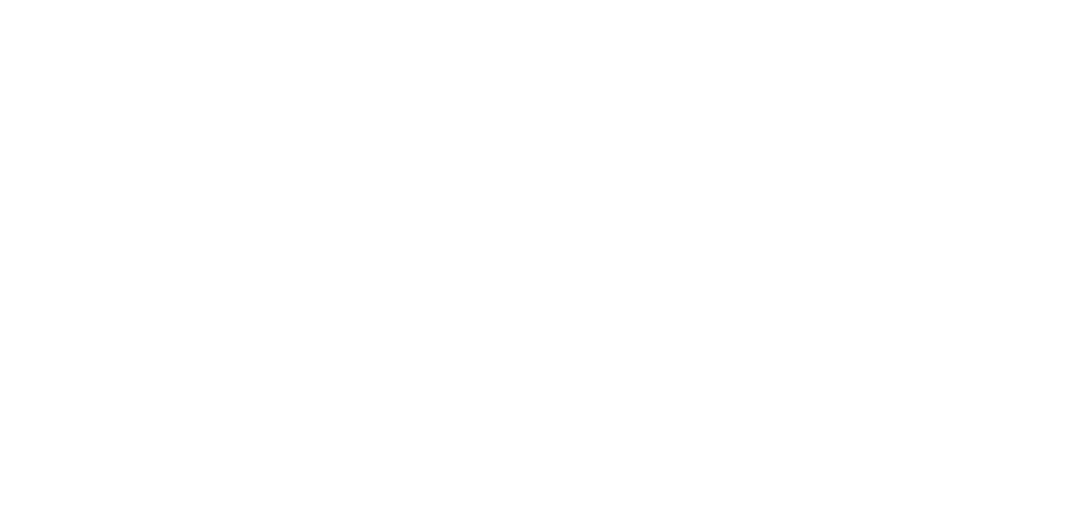
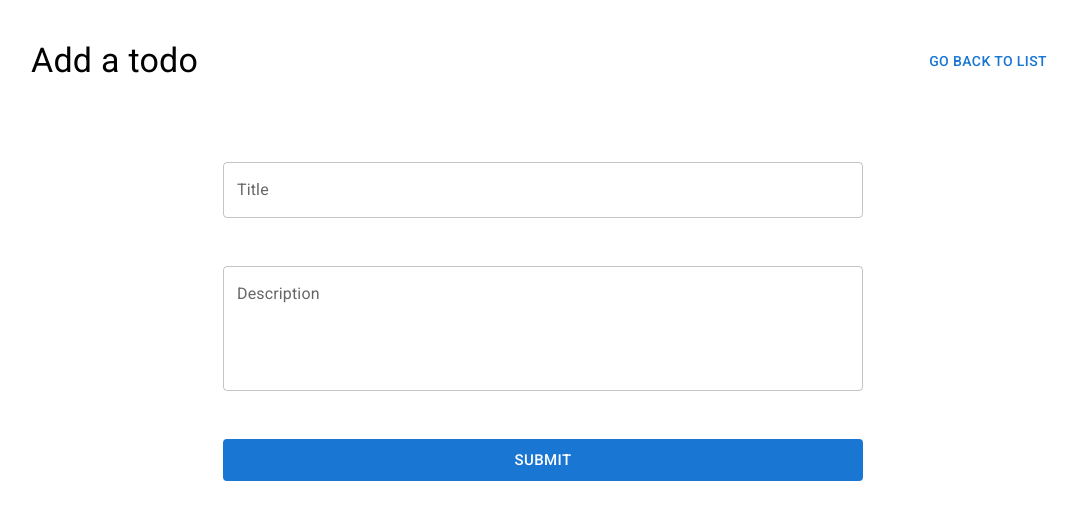
Before and after one commit to Xritrios/test-technique-front-js, a React (Vite) app: page /add in a window 1280 px wide. Before the commit this address had no page. Shown: the top 520 px of the page, without its empty margins (97-1175 px from the left). Built offline with nearby package versions, Linux system fonts and the light colour scheme.

Commit message:
feat: added base pages and components for adding/showing todos

```diff
--- a/src/App.tsx
+++ b/src/App.tsx
@@ -1,12 +1,13 @@
 import React from "react";
 import { Routes, Route } from "react-router-dom";
 import { Layout } from "./components/Layout";
-import { TodoListPage } from "./pages";
+import { TodoListPage, AddTodoPage } from "./pages";
 
 export const App: React.FC = () => (
   <Routes>
     <Route path="/" element={<Layout />}>
       <Route index element={<TodoListPage />} />
+      <Route path="/add" element={<AddTodoPage />} />
     </Route>
   </Routes>
 );
--- /dev/null
+++ b/src/components/Todo.tsx
@@ -0,0 +1,37 @@
+import { Card, Typography } from "@mui/material";
+import React from "react";
+import { TodoStatus } from "../types";
+
+interface TodoComponentProps {
+  title: string;
+  description: string;
+  status: TodoStatus;
+}
+
+export const TodoComponent: React.FC<TodoComponentProps> = ({
+  title,
+  description,
+  status,
+}) => {
+  return (
+    <Card
+      elevation={0}
+      style={{
+        padding: "2rem",
+        border: "2px solid lightgray",
+      }}
+    >
+      <div>
+        <Typography fontSize="1.2rem" fontWeight="bold" color="gray">
+          Title
+        </Typography>
+        <p>{title}</p>
+
+        <Typography fontSize="1.2rem" fontWeight="bold" color="gray">
+          Description
+        </Typography>
+        <p>{description}</p>
+      </div>
+    </Card>
+  );
+};
--- a/src/components/index.ts
+++ b/src/components/index.ts
@@ -1 +1,2 @@
 export { Layout } from "./Layout";
+export { TodoComponent } from "./Todo";
--- /dev/null
+++ b/src/pages/AddTodoPage.tsx
@@ -0,0 +1,90 @@
+import { Button, TextField, Typography } from "@mui/material";
+import { useDispatch } from "react-redux";
+import { useNavigate } from "react-router-dom";
+import React, { useState } from "react";
+import { addTodoRequest } from "../store/reducers/addTodo";
+import { TodoStatus } from "../types";
+import { AppDispatch } from "../store";
+
+export const AddTodoPage: React.FC = () => {
+  const nav = useNavigate();
+  const dispatch: AppDispatch = useDispatch();
+  const [title, setTitle] = useState("");
+  const [description, setDescription] = useState("");
+
+  const handleSubmit = (event: any) => {
+    event.preventDefault();
+
+    const todo = {
+      title,
+      description,
+      status: TodoStatus.PENDING,
+    };
+
+    dispatch(addTodoRequest(todo));
+    nav("/");
+  };
+
+  return (
+    <div>
+      <div
+        style={{
+          display: "flex",
+          flexDirection: "row",
+          justifyContent: "space-between",
+        }}
+      >
+        <Typography variant="h4">Add a todo</Typography>
+
+        <Button onClick={() => nav("/")}>Go back to list</Button>
+      </div>
+
+      <div
+        style={{
+          display: "flex",
+          flexDirection: "column",
+          alignItems: "center",
+          paddingTop: "5rem",
+          width: "100%",
+        }}
+      >
+        <form
+          onSubmit={handleSubmit}
+          style={{
+            display: "flex",
+            flexDirection: "column",
+            alignItems: "stretch",
+            width: "40rem",
+          }}
+        >
+          <TextField
+            label="Title"
+            value={title}
+            onChange={(e) => setTitle(e.target.value)}
+          />
+
+          <TextField
+            label="Description"
+            multiline
+            rows={4}
+            value={description}
+            onChange={(e) => setDescription(e.target.value)}
+            style={{ marginTop: "3rem" }}
+          />
+
+          <Button
+            variant="contained"
+            disableElevation
+            fullWidth
+            size="large"
+            type="submit"
+            onClick={() => nav("/add", { replace: true })}
+            style={{ width: "100%", marginTop: "3rem" }}
+          >
+            Submit
+          </Button>
+        </form>
+      </div>
+    </div>
+  );
+};
--- /dev/null
+++ b/src/pages/TodoListPage.tsx
@@ -0,0 +1,67 @@
+import { Button, CircularProgress, Typography } from "@mui/material";
+import { useDispatch, useSelector } from "react-redux";
+import { useNavigate } from "react-router-dom";
+import React, { useEffect } from "react";
+import { AppDispatch, RootState } from "../store";
+import { TodoComponent } from "../components";
+import { getTodoListRequest } from "../store/reducers/getTodoList";
+
+export const TodoListPage: React.FC = () => {
+  const nav = useNavigate();
+  const dispatch: AppDispatch = useDispatch();
+  const { todos, loading, loaded, error } = useSelector(
+    (state: RootState) => state.getTodoList
+  );
+
+  useEffect(() => {
+    if (!loading && !loaded && error == "") {
+      dispatch(getTodoListRequest());
+    }
+  }, [dispatch, loading, loaded]);
+
+  return (
+    <div>
+      <Typography variant="h4">List of todos</Typography>
+
+      <div
+        style={{
+          display: "flex",
+          flexDirection: "column",
+          alignItems: "center",
+          paddingTop: "5rem",
+          width: "100%",
+          maxWidth: "40rem",
+          margin: "0 auto",
+        }}
+      >
+        {loading ? (
+          <CircularProgress />
+        ) : (
+          <div style={{ width: "100%" }}>
+            {todos.length > 0 && loaded ? (
+              todos.map((todo) => (
+                <TodoComponent
+                  title={todo.title}
+                  description={todo.description}
+                  status={todo.status}
+                />
+              ))
+            ) : (
+              <Typography>There is no todos to show.</Typography>
+            )}
+          </div>
+        )}
+
+        <Button
+          variant="contained"
+          disableElevation
+          fullWidth
+          onClick={() => nav("/add", { replace: true })}
+          style={{ marginTop: "3rem", width: "100%" }}
+        >
+          Add todo +
+        </Button>
+      </div>
+    </div>
+  );
+};
--- /dev/null
+++ b/src/pages/index.ts
@@ -0,0 +1,2 @@
+export { TodoListPage } from "./TodoListPage";
+export { AddTodoPage } from "./AddTodoPage";
```
